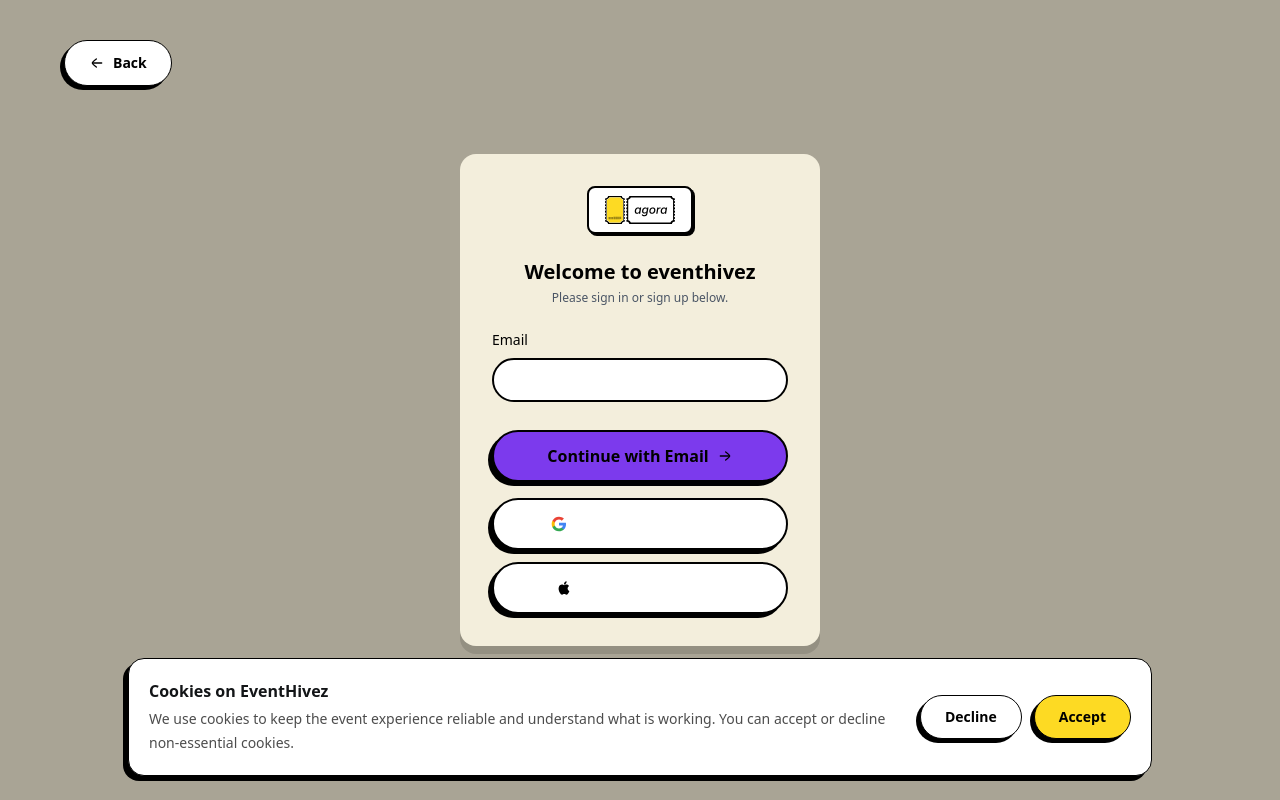
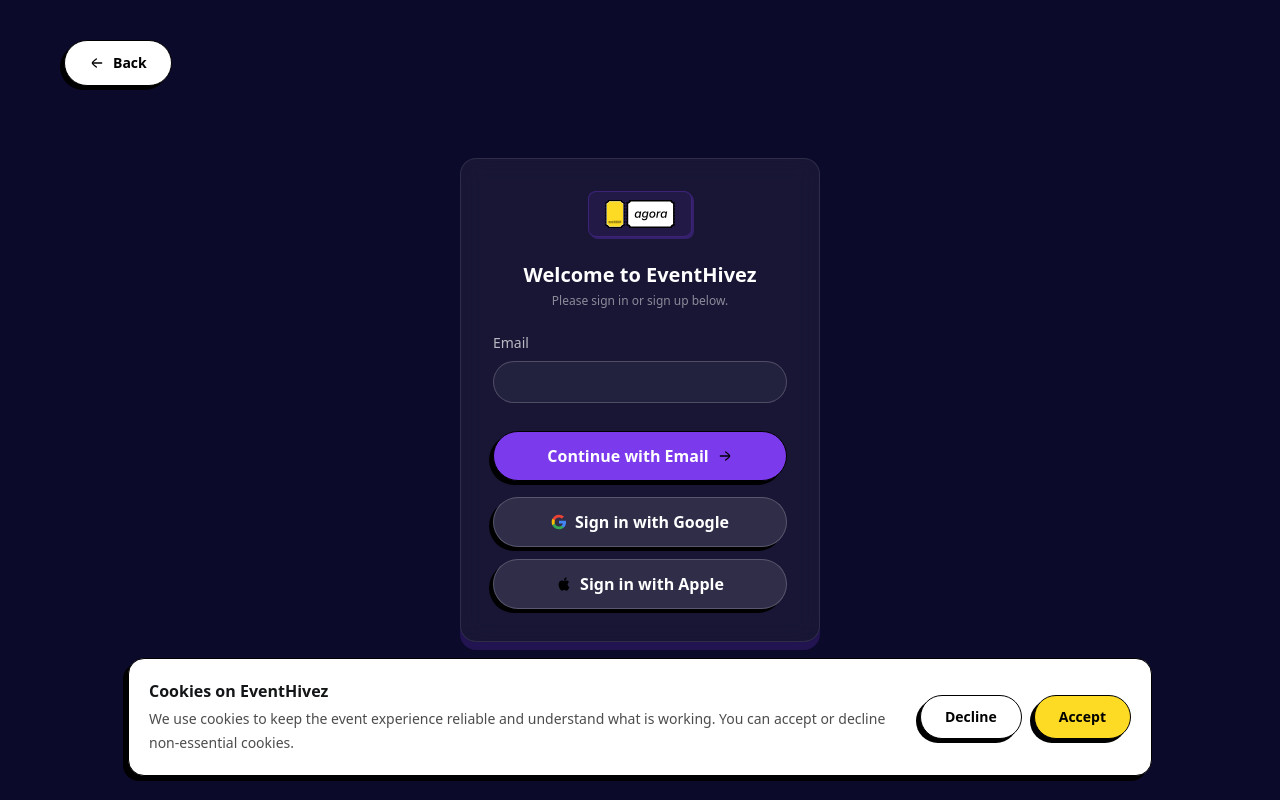
Before and after one commit to Ryjen1/EventHivez, a Next.js app in the folder apps/web/: page /auth in a window 1280 px wide. Built offline with nearby package versions, Linux system fonts and the light colour scheme.

Commit message:
feat(ui): redesign auth page with dark purple theme
- Dark background with glassmorphism auth card
- Purple accent borders and shadows on buttons
- White text hierarchy for dark backgrounds
- Updated email input with dark styling and focus states
- Purple-themed CTA button with accent shadow depth

```diff
--- a/apps/web/app/auth/page.tsx
+++ b/apps/web/app/auth/page.tsx
@@ -54,7 +54,7 @@
   };
 
   return (
-    <main className="min-h-screen bg-sand relative flex items-center justify-center">
+    <main className="min-h-screen bg-dark-deep relative flex items-center justify-center">
       {/* Back Button */}
       <Button
         type="button"
@@ -67,10 +67,10 @@
       </Button>
 
       {/* Auth Card */}
-      <div className="w-[360px] bg-[#F3EEDC] rounded-2xl shadow-[0_8px_0_#00000020] p-8 flex flex-col items-center">
+      <div className="w-[360px] bg-white/5 backdrop-blur-md border border-white/10 rounded-2xl shadow-[0_8px_0_rgba(124,58,237,0.2)] p-8 flex flex-col items-center">
         {/* Logo Container */}
         <div className="mb-6">
-          <div className="bg-white border-2 border-black rounded-lg px-4 py-2 shadow-[2px_2px_0_#000]">
+          <div className="bg-accent/10 border border-accent/30 rounded-lg px-4 py-2 shadow-[2px_2px_0_rgba(124,58,237,0.3)]">
             <Image
               src="/logo/eventhivez logo.svg"
               alt="EventHivez"
@@ -80,15 +80,15 @@
           </div>
         </div>
 
-        <h1 className="text-xl font-semibold mb-1 text-black">
-          Welcome to eventhivez
+        <h1 className="text-xl font-semibold mb-1 text-white">
+          Welcome to EventHivez
         </h1>
-        <p className="text-xs text-gray-600 mb-6 text-center">
+        <p className="text-xs text-white/50 mb-6 text-center">
           Please sign in or sign up below.
         </p>
 
         <form onSubmit={handleSubmit} className="w-full">
-          <label className="text-sm font-medium block mb-2 text-black">
+          <label className="text-sm font-medium block mb-2 text-white/70">
             Email
           </label>
 
@@ -96,7 +96,7 @@
             type="email"
             value={email}
             onChange={(e) => setEmail(e.target.value)}
-className="w-full bg-white border-2 border-black rounded-full px-4 py-2 mb-4 outline-none"
+className="w-full bg-white/5 border border-white/20 rounded-full px-4 py-2 mb-4 outline-none text-white placeholder:text-white/30 focus:border-accent transition-colors"
           />
 
           {error && <p className="text-xs text-red-500 mb-3 mt-1">{error}</p>}
@@ -115,11 +115,12 @@
               flex items-center justify-center gap-2
               mb-4
               mt-3
-              border-2 border-black
-              shadow-[0_4px_0_#000]
+              border border-accent/50
+              shadow-[0_4px_0_rgba(124,58,237,0.4)]
               active:translate-y-[2px]
-              active:shadow-[0_2px_0_#000]
+              active:shadow-[0_2px_0_rgba(124,58,237,0.4)]
               transition
+              text-white
             "
           >
             Continue with Email
@@ -131,16 +132,18 @@
             onClick={() => router.push("/api/auth/google")}
             className="
               w-full
-              bg-black
+              bg-white/10
               text-white
               rounded-full
               py-2
               flex items-center justify-center gap-2
               mb-3
-              border-2 border-black
-              shadow-[0_4px_0_#000]
+              border border-white/20
+              shadow-[0_4px_0_rgba(255,255,255,0.1)]
               active:translate-y-[2px]
-              active:shadow-[0_2px_0_#000]
+              active:shadow-[0_2px_0_rgba(255,255,255,0.1)]
+              hover:bg-white/15
+              transition
             "
           >
             <Image src="/icons/google.svg" alt="Google" width={16} height={16} />
@@ -152,15 +155,17 @@
             onClick={() => router.push("/api/auth/apple")}
             className="
               w-full
-              bg-black
+              bg-white/10
               text-white
               rounded-full
               py-2
               flex items-center justify-center gap-2
-              border-2 border-black
-              shadow-[0_4px_0_#000]
+              border border-white/20
+              shadow-[0_4px_0_rgba(255,255,255,0.1)]
               active:translate-y-[2px]
-              active:shadow-[0_2px_0_#000]
+              active:shadow-[0_2px_0_rgba(255,255,255,0.1)]
+              hover:bg-white/15
+              transition
             "
           >
             <Image src="/icons/apple.svg" alt="Apple" width={16} height={16} />
```
